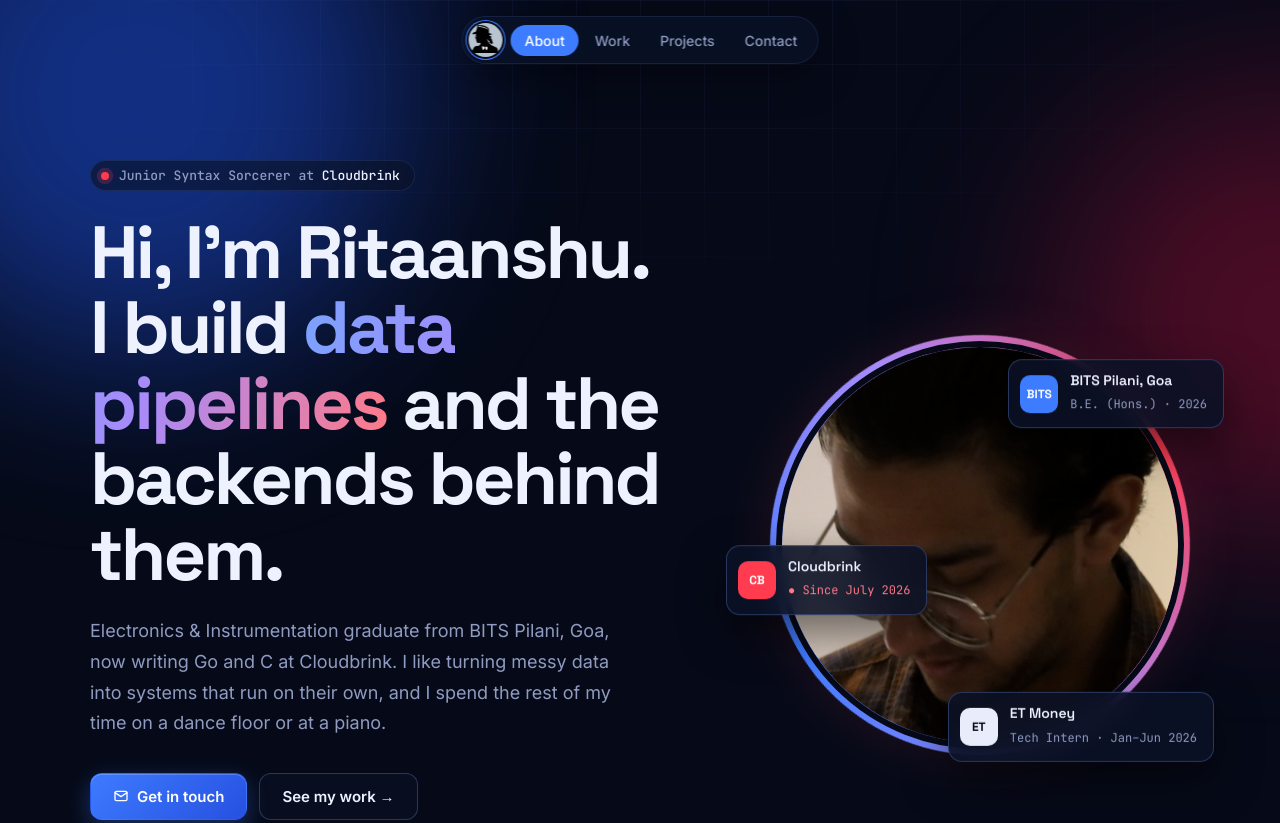
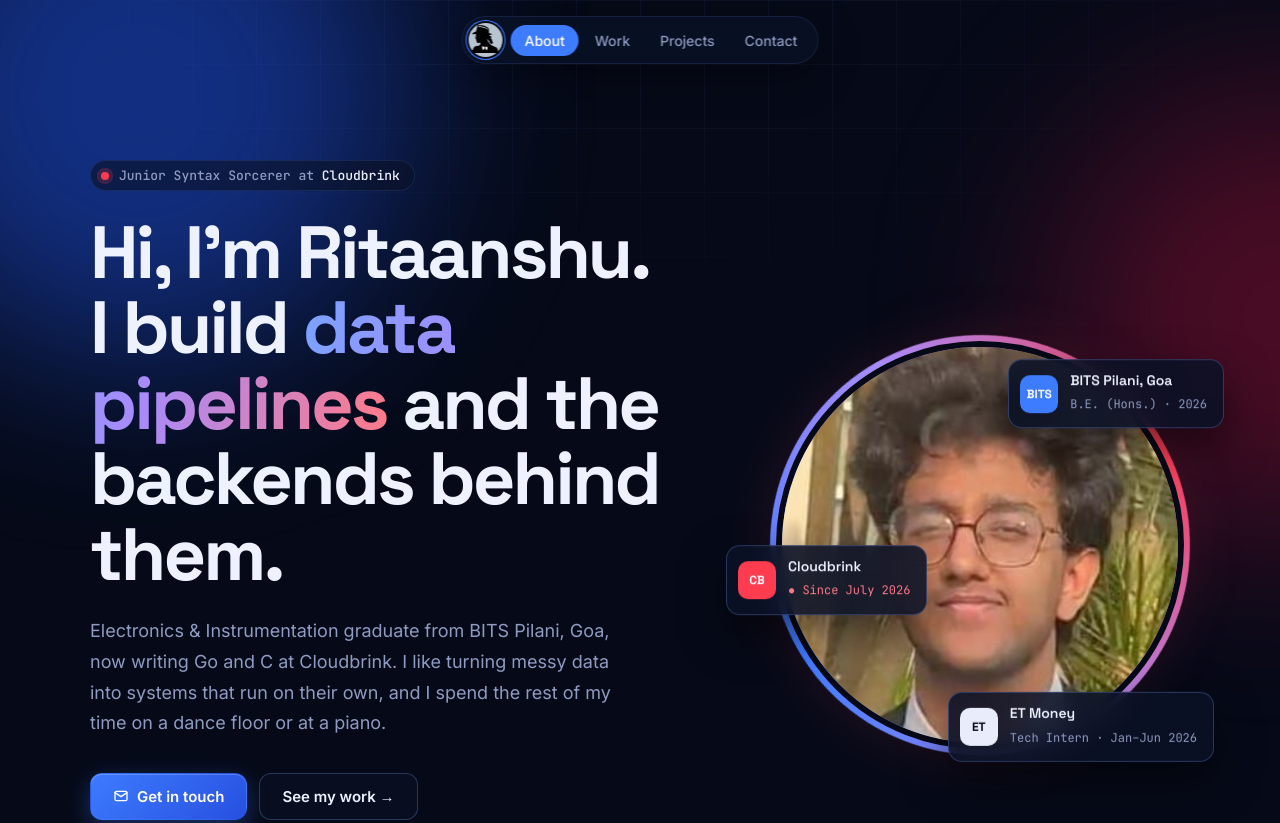
Before and after one commit to ritaanshuag2706/portfolio-site, a plain HTML site: page index.html in a window 1280 px wide. Shown: the top 823 px of the page. Drawn offline with Linux system fonts and the light colour scheme; animation ran at ten frames a second.

Commit message:
Use new portrait photo
Co-Authored-By: Claude Opus 5.5 <noreply@anthropic.com>

```diff
--- a/index.html
+++ b/index.html
@@ -137,7 +137,7 @@
       filter: blur(20px);
     }
     @keyframes spin { to { transform: rotate(360deg); } }
-    .ring img { border-radius: 50%; aspect-ratio: 1; object-fit: cover; width: 100%; border: 6px solid var(--bg); }
+    .ring img { border-radius: 50%; aspect-ratio: 1; object-fit: cover; object-position: 50% 22%; width: 100%; border: 6px solid var(--bg); }
     .badge {
       position: absolute; display: flex; align-items: center; gap: 12px;
       padding: 11px 16px 11px 11px; border-radius: 14px;
@@ -515,7 +515,7 @@
         </div>
       </div>
       <div class="portrait reveal">
-        <div class="ring"><img src="images/profile.png" alt="Portrait of Ritaanshu Agarwal"></div>
+        <div class="ring"><img src="images/profile.jpg" alt="Portrait of Ritaanshu Agarwal"></div>
         <div class="badge edu-b float"><div class="mark">BITS</div><div><b>BITS Pilani, Goa</b><span>B.E. (Hons.) · 2026</span></div></div>
         <div class="badge now-b float d2"><div class="mark">CB</div><div><b>Cloudbrink</b><span>● Since July 2026</span></div></div>
         <div class="badge past-b float d3"><div class="mark">ET</div><div><b>ET Money</b><span>Tech Intern · Jan–Jun 2026</span></div></div>
```
Also changed, not shown: images/profile.jpg (added), images/profile.png (deleted).
